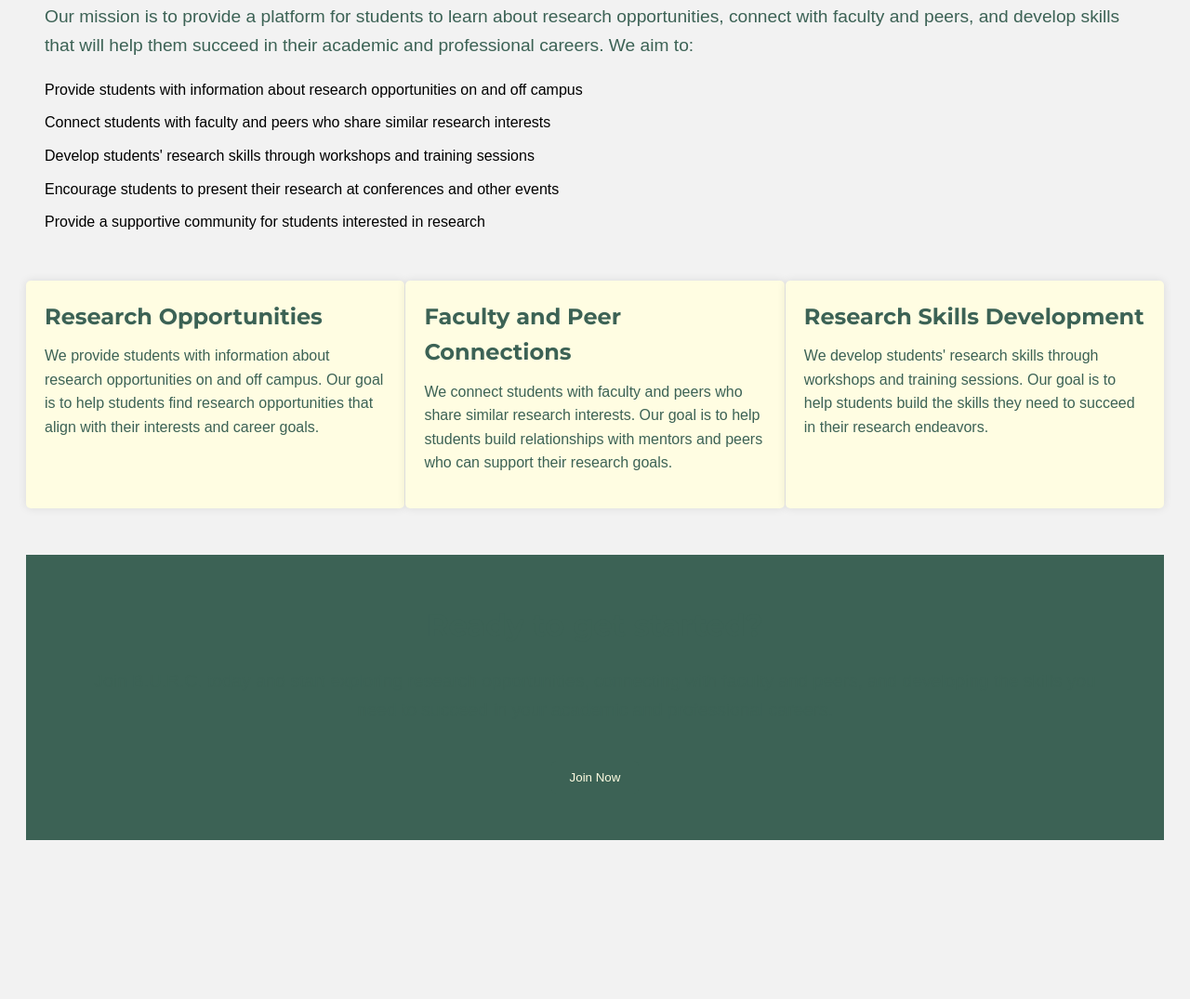
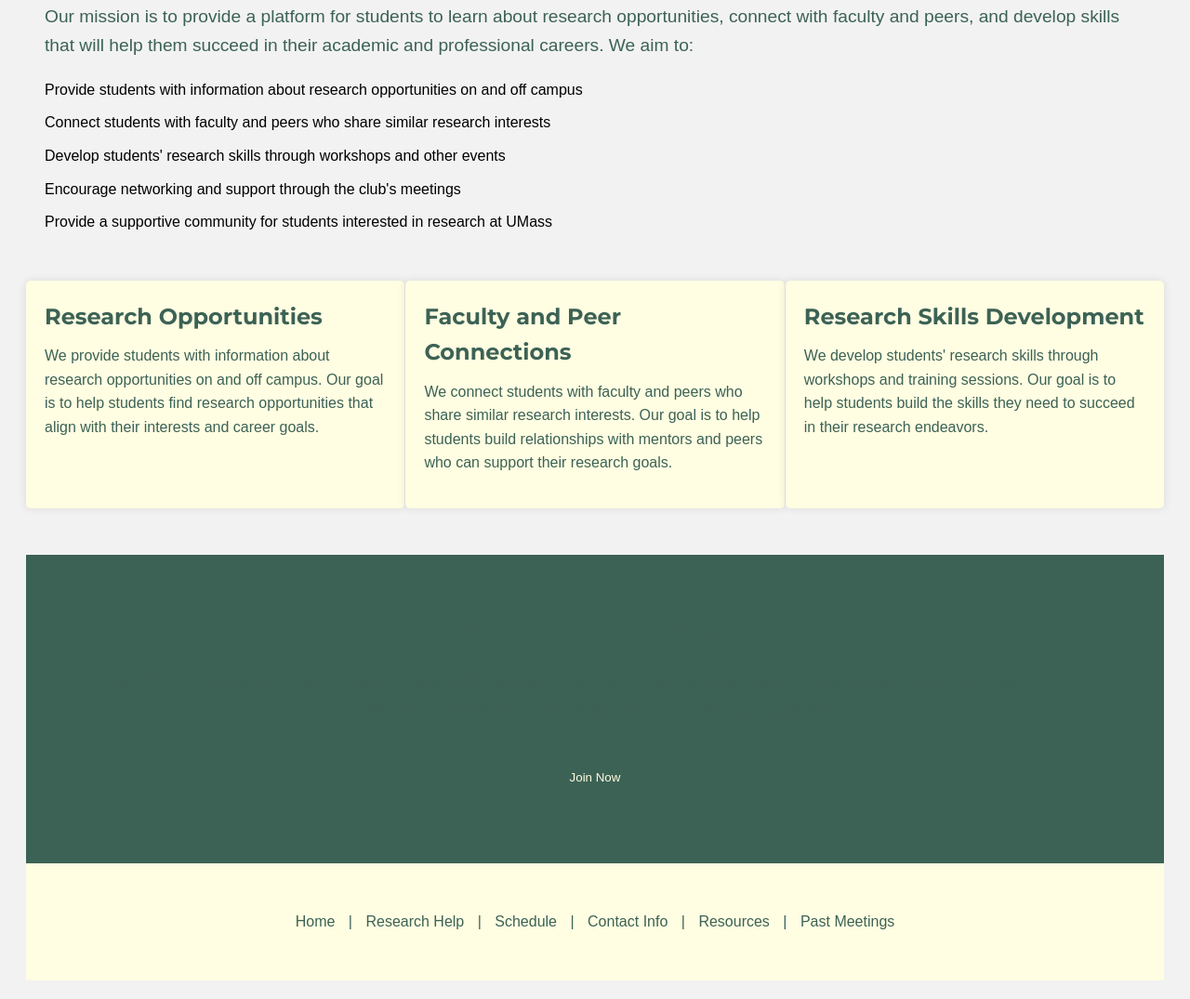
Before and after one commit to umassburc/home, a plain HTML site: page index.html in a window 1280 px wide. Shown: the part 1044-2119 px from the top of the page at 93% size. Before the commit the page ends 1968 px from the top, so only its background shows below. Drawn offline with Linux system fonts and the light colour scheme.

Commit message:
Update index.html

```diff
--- a/index.html
+++ b/index.html
@@ -8,6 +8,8 @@
 <body>
     <header>
         <img src="burclogoylw.png" alt="B.U.R.C. Logo">
+        <a href="https://www.instagram.com/umassburc/?hl=en/" target="_blank" class="instagram-link">@umassburc</a>
+
     </header>
 
     <nav>
@@ -18,6 +20,7 @@
         <a href="resource1.html">Resources</a> |
         <a href="past_meetings1.html">Past Meetings</a>
     </nav>
+
 <main>
         <div class="hero">
             <div class="container">
@@ -30,12 +33,13 @@
         <div class="container">
             <h2>Our Mission</h2>
             <p>Our mission is to provide a platform for students to learn about research opportunities, connect with faculty and peers, and develop skills that will help them succeed in their academic and professional careers. We aim to:</p>
+
             <ul>
                 <li>Provide students with information about research opportunities on and off campus</li>
                 <li>Connect students with faculty and peers who share similar research interests</li>
-                <li>Develop students' research skills through workshops and training sessions</li>
-                <li>Encourage students to present their research at conferences and other events</li>
-                <li>Provide a supportive community for students interested in research</li>
+                <li>Develop students' research skills through workshops and other events</li>
+                <li>Encourage networking and support through the club's meetings</li>
+                <li>Provide a supportive community for students interested in research at UMass</li>
             </ul>
         </div>
 <div class="features">
@@ -60,8 +64,18 @@
                 <button class="join-button">
                     <a href="https://docs.google.com/forms/d/e/1FAIpQLSdpCxnklwHBFAWGtnnb0h_H6rW8B9qLcqQouTI1N6-tP9_oLw/viewform?usp=sf_link" target="_blank">Join Now</a>
                 </button>
+                <br>
+            </br>
             </div>
         </div>
+        <nav class="bottom-nav">
+            <a href="index1.html">Home</a> |
+            <a href="research1.html">Research Help</a> |
+            <a href="schedule1.html">Schedule</a> |
+            <a href="contact1.html">Contact Info</a> |
+            <a href="resource1.html">Resources</a> |
+            <a href="past_meetings1.html">Past Meetings</a>
+          </nav>
     </main>
 </body>
 </html>
```
